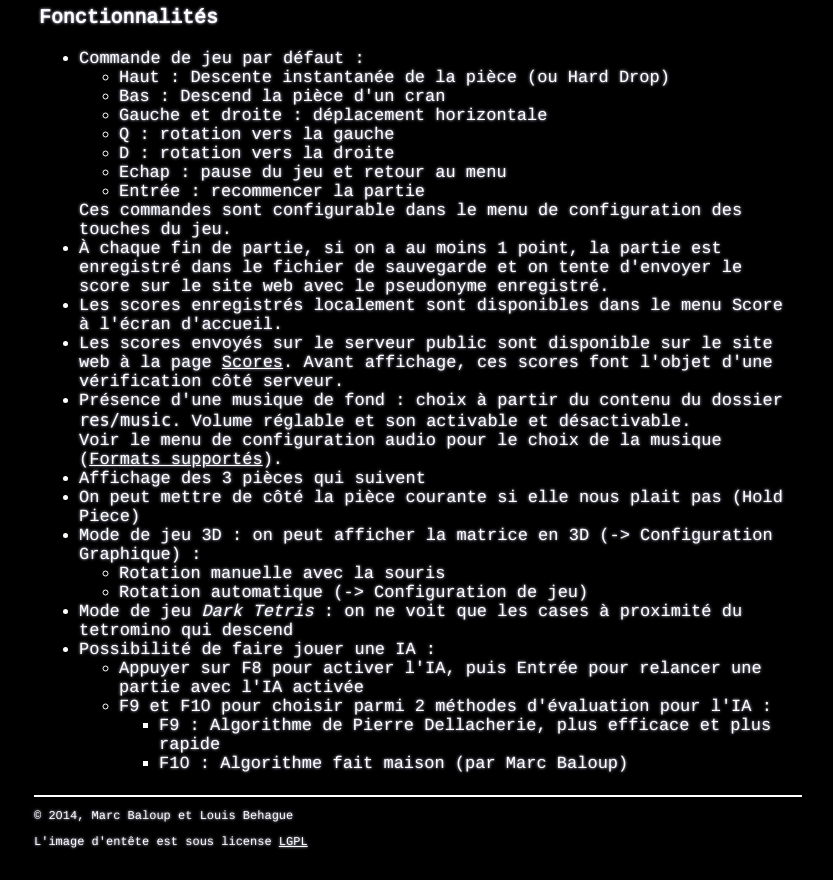
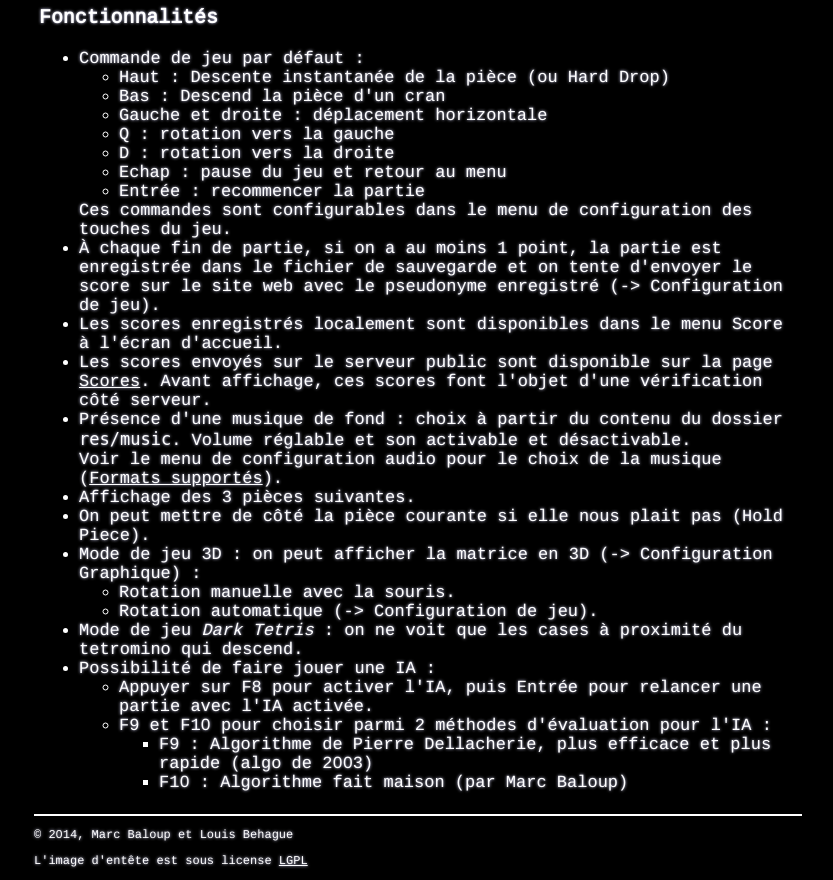
Before and after one commit to marcbal/SFMLTetris, a PHP site: page / in a window 1280 px wide. Shown: the part 408-1288 px from the top of the page, without its empty margins (222-1055 px from the left). Before the commit the page ends 1257 px from the top, so only its background shows below. Run offline with PHP 8.4, Linux system fonts and the light colour scheme.

Commit message:
Mise à jour du site

```diff
--- a/web/index.php
+++ b/web/index.php
@@ -24,30 +24,30 @@ L'équipe du projet est composé de 2 membres :</p>
 			<li>Echap : pause du jeu et retour au menu</li>
 			<li>Entrée : recommencer la partie</li>
 		</ul>
-		Ces commandes sont configurable dans le menu de configuration des touches du jeu.
+		Ces commandes sont configurables dans le menu de configuration des touches du jeu.
 	</li>
-	<li>À chaque fin de partie, si on a au moins 1 point, la partie est enregistré dans
-	le fichier de sauvegarde et on tente d'envoyer le score sur le site web avec le pseudonyme enregistré.</li>
+	<li>À chaque fin de partie, si on a au moins 1 point, la partie est enregistrée dans
+	le fichier de sauvegarde et on tente d'envoyer le score sur le site web avec le pseudonyme enregistré (-> Configuration de jeu).</li>
 	<li>Les scores enregistrés localement sont disponibles dans le menu Score à l'écran d'accueil.</li>
-	<li>Les scores envoyés sur le serveur public sont disponible sur le site web à la page <a href="scores.php">Scores</a>. Avant affichage,
+	<li>Les scores envoyés sur le serveur public sont disponible sur la page <a href="scores.php">Scores</a>. Avant affichage,
 	ces scores font l'objet d'une vérification côté serveur.</li>
 	<li>Présence d'une musique de fond : choix à partir du contenu du dossier <code>res/music</code>. Volume réglable et son activable et désactivable.<br/>
 		Voir le menu de configuration audio pour le choix de la musique (<a href="http://www.sfml-dev.org/documentation/2.1/classsf_1_1SoundBuffer.php#a2be6a8025c97eb622a7dff6cf2594394">Formats supportés</a>).</li>
-	<li>Affichage des 3 pièces qui suivent</li>
-	<li>On peut mettre de côté la pièce courante si elle nous plait pas (Hold Piece)</li>
+	<li>Affichage des 3 pièces suivantes.</li>
+	<li>On peut mettre de côté la pièce courante si elle nous plait pas (Hold Piece).</li>
 	<li>Mode de jeu 3D : on peut afficher la matrice en 3D (-> Configuration Graphique) :
 		<ul>
-			<li>Rotation manuelle avec la souris</li>
-			<li>Rotation automatique (-> Configuration de jeu)</li>
+			<li>Rotation manuelle avec la souris.</li>
+			<li>Rotation automatique (-> Configuration de jeu).</li>
 		</ul>
 	</li>
-	<li>Mode de jeu <i>Dark Tetris</i> : on ne voit que les cases à proximité du tetromino qui descend</li>
+	<li>Mode de jeu <i>Dark Tetris</i> : on ne voit que les cases à proximité du tetromino qui descend.</li>
 	<li>Possibilité de faire jouer une IA :
 		<ul>
-			<li>Appuyer sur F8 pour activer l'IA, puis Entrée pour relancer une partie avec l'IA activée</li>
+			<li>Appuyer sur F8 pour activer l'IA, puis Entrée pour relancer une partie avec l'IA activée.</li>
 			<li>F9 et F10 pour choisir parmi 2 méthodes d'évaluation pour l'IA :
 				<ul>
-					<li>F9 : Algorithme de Pierre Dellacherie, plus efficace et plus rapide</li>
+					<li>F9 : Algorithme de Pierre Dellacherie, plus efficace et plus rapide (algo de 2003)</li>
 					<li>F10 : Algorithme fait maison (par Marc Baloup)</li>
 				</ul>
 			</li>
```
Also changed, not shown: web/download.php (+13 -3 lines).
